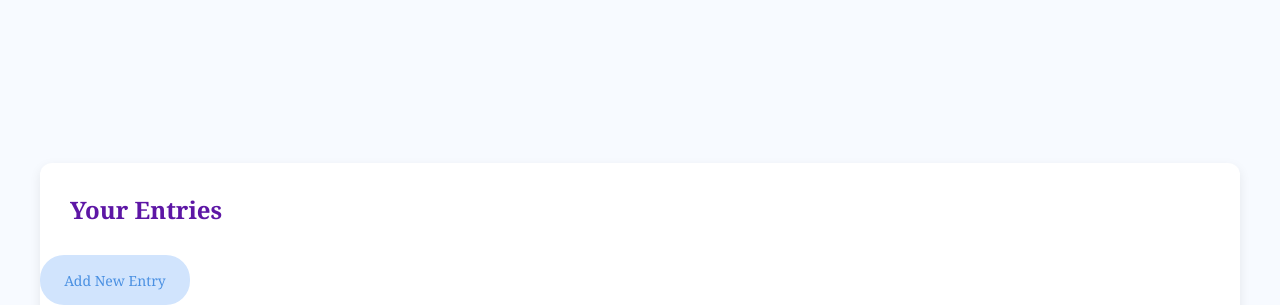
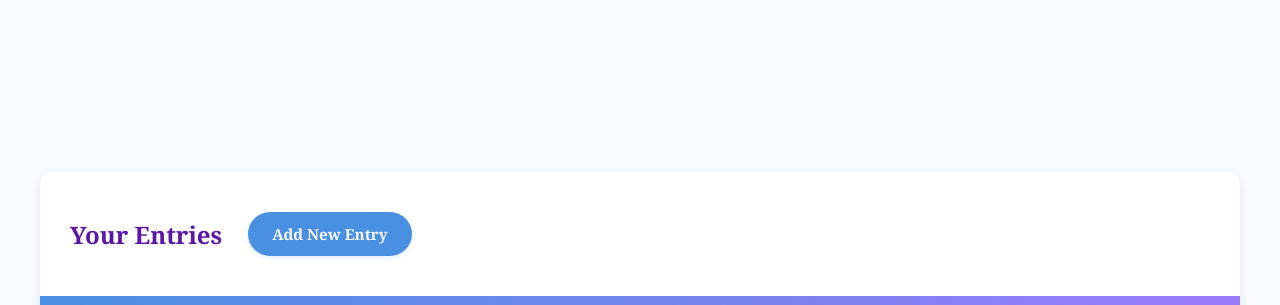
Before and after one commit to zcoder365/MySeriesofFortunateEvents, a Flask app: page / in a window 1280 px wide; the page is wider, and only the part inside the window is pictured. Shown: the part 174-479 px from the top of that part. Run offline with Flask 3, Linux system fonts and the light colour scheme; the visitor is signed in with stand-in values (Sample User, id 1); data that the repository does not hold is empty.

Commit message:
update styles for site-actions and new-entry

```diff
--- a/static/styles.css
+++ b/static/styles.css
@@ -329,16 +329,38 @@ a:hover {
 
 /* other containers */
 .site-actions {
-    display: inline-block;
+    display: flex;
+    align-items: center;
+    gap: var(--spacing-md);
+    margin: var(--spacing-md) 0;
 }
 
 .new-entry {
-    width: 150px;
-    height: 50px;
-    background-color: #D1E4FD;
+    display: inline-flex;
+    align-items: center;
+    justify-content: center;
+    padding: 0.75rem 1.5rem;
+    background-color: var(--soft-blue);
+    color: var(--cool-white);  /* Changed from --light-blue for better contrast */
     border: none;
     border-radius: 24px;
     font-family: inherit;
-    font-size: 14px;
-    color: var(--soft-blue);
+    font-size: 0.95rem;
+    font-weight: 600;
+    cursor: pointer;
+    transition: all 0.2s ease;
+    box-shadow: 0 2px 4px rgba(96, 165, 250, 0.2);
 }
+
+/* Add hover and active states to match other buttons */
+.new-entry:hover {
+    background-color: var(--light-purple);
+    transform: translateY(-1px);
+    box-shadow: 0 4px 8px rgba(96, 165, 250, 0.3);
+    color: var(--pale-purple);
+}
+
+.new-entry:active {
+    transform: translateY(0);
+    box-shadow: none;
+}
```
